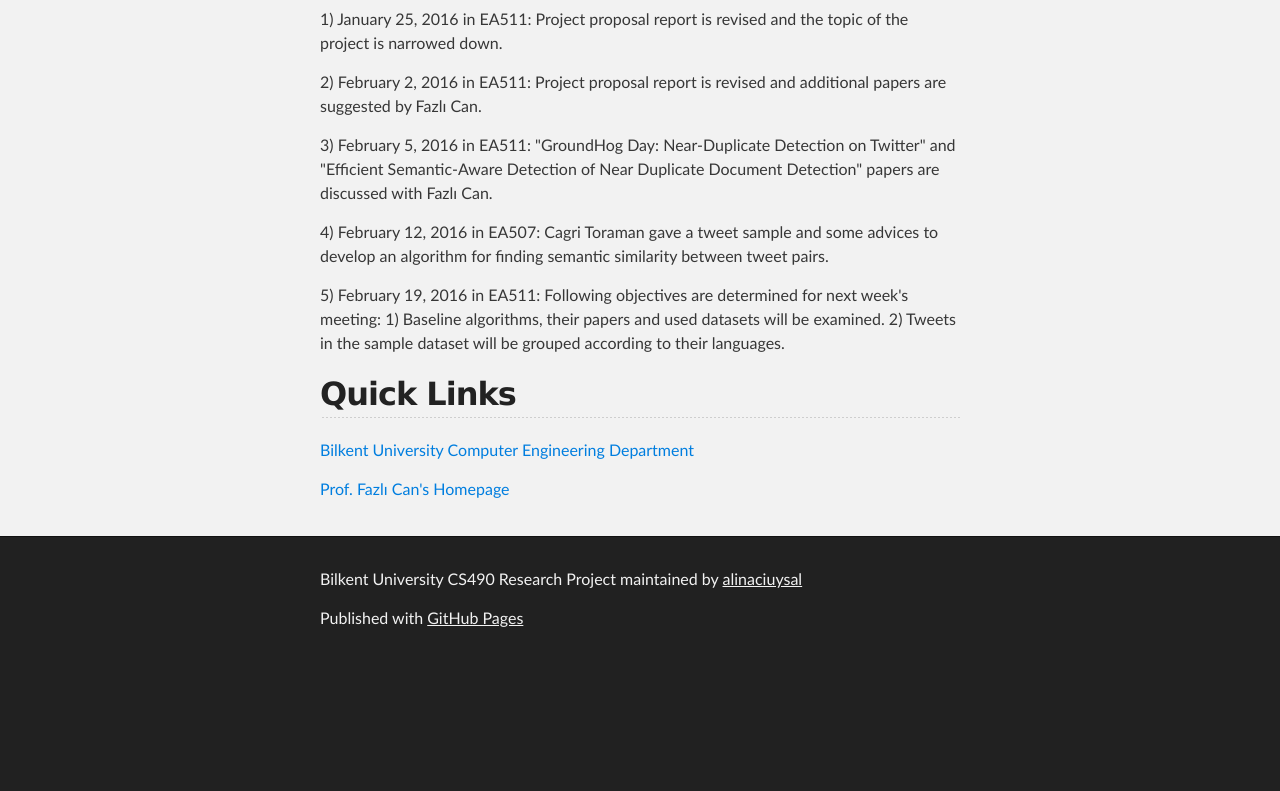
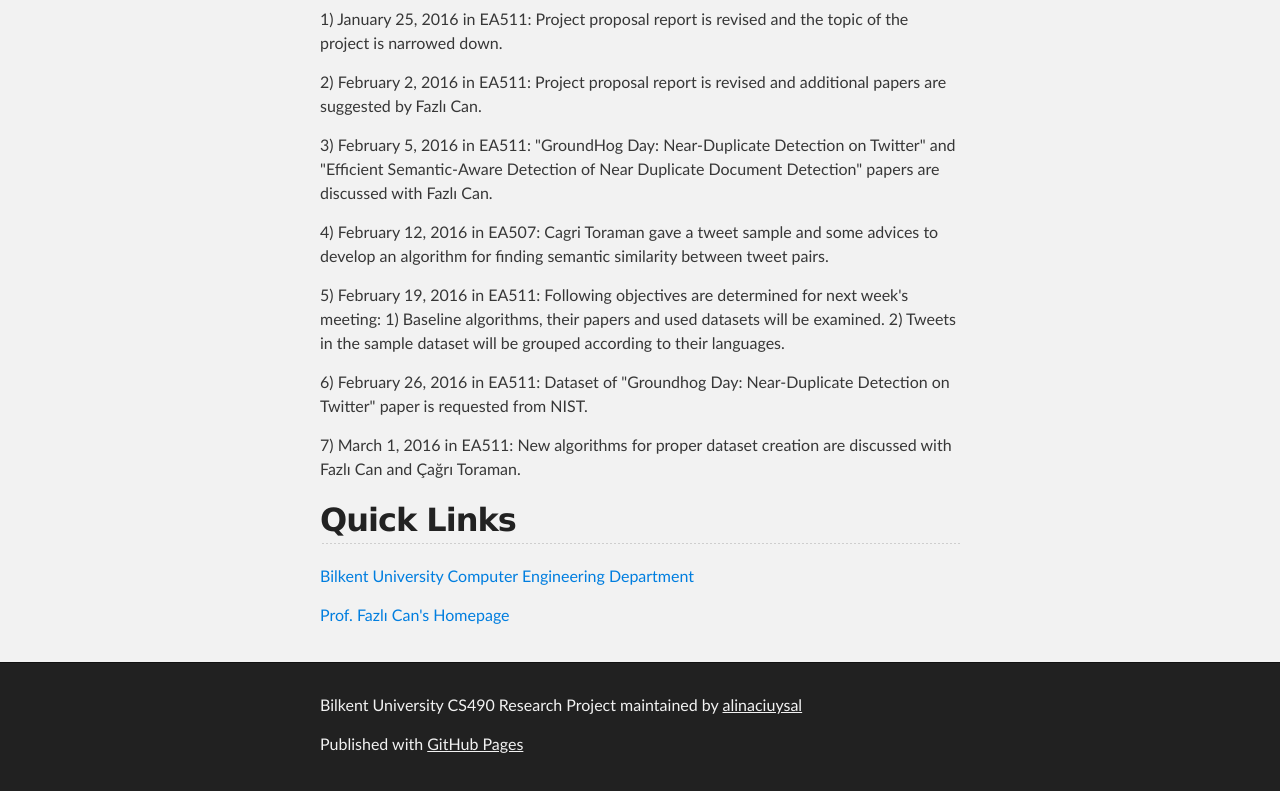
Before and after one commit to alinaciuysal/Near-Duplicate-Detection-Research-Project, a plain HTML site: page index.html in a window 1280 px wide. Shown: the part 3372-4163 px from the top of the page. Before the commit the page ends 4037 px from the top, so only its background shows below. Drawn offline with Linux system fonts and the light colour scheme.

Commit message:
Update index.html

```diff
--- a/index.html
+++ b/index.html
@@ -107,6 +107,8 @@ It is stated that, “overlap of WordNet concepts” is a good criterion to dete
 <p>3) February 5, 2016 in EA511: "GroundHog Day: Near-Duplicate Detection on Twitter" and "Efficient Semantic-Aware Detection of Near Duplicate Document Detection" papers are discussed with Fazlı Can.</p>
 <p>4) February 12, 2016 in EA507: Cagri Toraman gave a tweet sample and some advices to develop an algorithm for finding semantic similarity between tweet pairs.</p>
 <p>5) February 19, 2016 in EA511: Following objectives are determined for next week's meeting: 1) Baseline algorithms, their papers and used datasets will be examined. 2) Tweets in the sample dataset will be grouped according to their languages.</p>
+<p>6) February 26, 2016 in EA511: Dataset of "Groundhog Day: Near-Duplicate Detection on Twitter" paper is requested from NIST.</p>
+<p>7) March 1, 2016 in EA511: New algorithms for proper dataset creation are discussed with Fazlı Can and Çağrı Toraman. </p>
 
 <h2>
 <a id="quick-links" class="anchor" href="#quick-links" aria-hidden="true"><span aria-hidden="true" class="octicon octicon-link"></span></a>Quick Links</h2>
```
